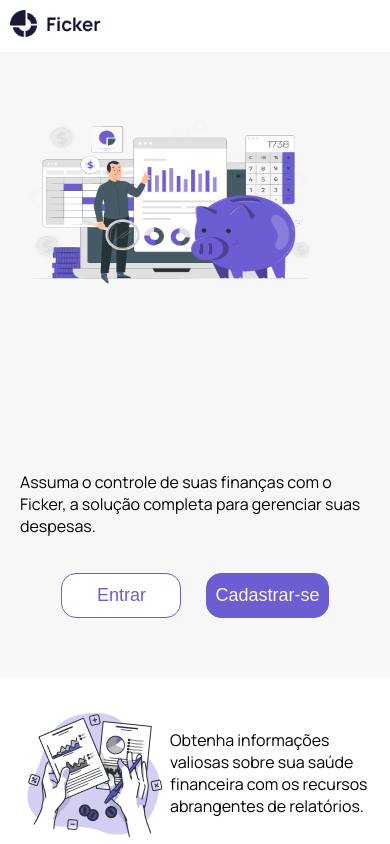
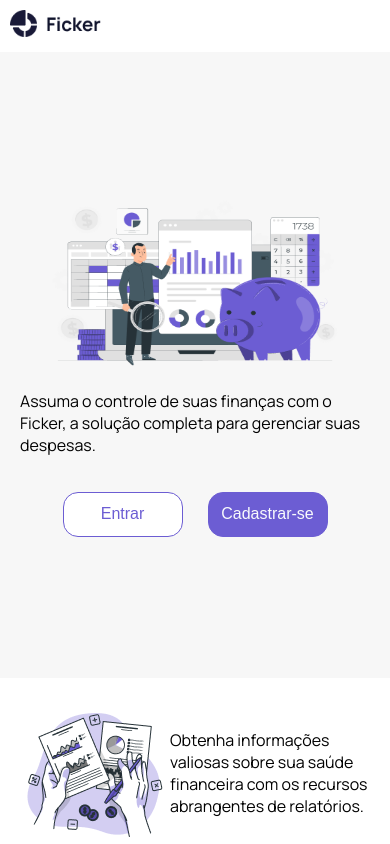
Before and after one commit to gu1lhermeb/Ficker, a Next.js app in the folder ficker-front/: page / in a window 390 px wide. Shown: the top 844 px of the page. Built offline with nearby package versions, Linux system fonts and the light colour scheme.

Commit message:
style: centraliza div principal para mobile e diminui tamanho das letras para mobile

```diff
--- a/ficker-front/src/app/pages/Home/home.module.scss
+++ b/ficker-front/src/app/pages/Home/home.module.scss
@@ -30,6 +30,8 @@
     flex-direction: column;
     margin: 40px auto;
     padding: 20px;
+    justify-content: center;
+    align-items: center;
   }
 }
 
@@ -52,6 +54,7 @@
   @media (max-width: 600px){
     min-width: 120px;
     height: 45px;
+    font-size: 1rem;
   }
 }
 
@@ -75,6 +78,7 @@
   @media (max-width: 600px){
     min-width: 120px;
     height: 45px;
+    font-size: 1rem;
   }
 }
 .imagesContainer {
```
